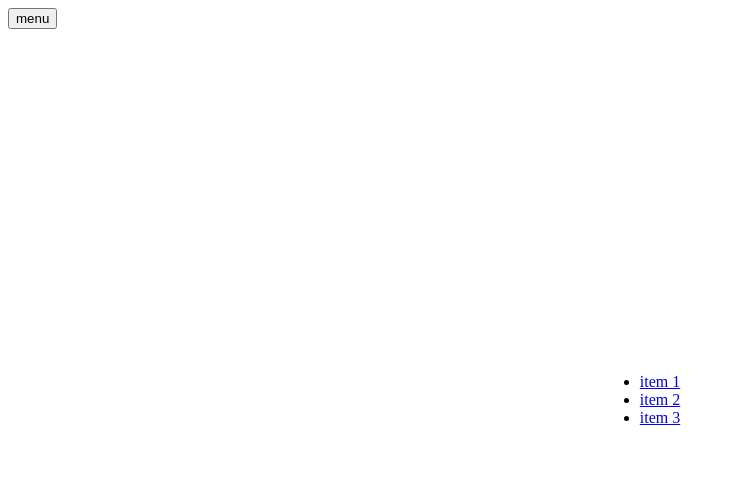
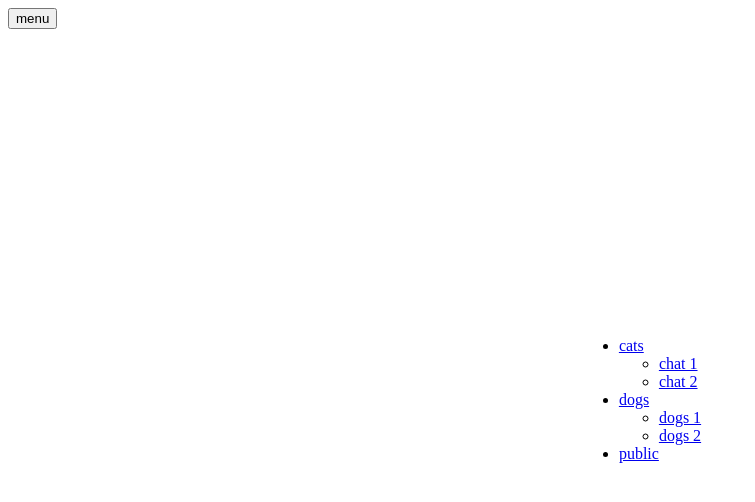
Before and after one commit to MMI-SAE-105/2022-r113-tp2-menu-alpinejs-Kiruake, a website: page index.html in a window 1280 px wide. Both pictures are taken after a click on the button "menu". Shown: the whole page, without its empty margins (0-755 px from the left). Drawn offline with nearby package versions, Linux system fonts and the light colour scheme.

Commit message:
differentes pages

```diff
--- a/index.html
+++ b/index.html
@@ -39,9 +39,17 @@
       <h1>Test de menu</h1>
       <nav id="mainNav" x-show="MenuIsOpen" x-transition.duration.800ms class="menu">
         <ul>
-          <li><a href="#">item 1</a></li>
-          <li><a href="#">item 2</a></li>
-          <li><a href="#">item 3</a></li>
+          <li><a href="cats/index.html">cats</a></li>
+          <ul>
+            <li><a href="cats/chat-1.html">chat 1</a></li>
+            <li><a href="cats/chat-2.html">chat 2</a></li>
+          </ul>
+          <li><a href="dogs/index.html">dogs</a></li>
+          <ul>
+            <li><a href="dogs/dog-1.html">dogs 1</a></li>
+            <li><a href="dogs/dog-2.html">dogs 2</a></li>
+          </ul>
+          <li><a href="public.html">public</a></li>
         </ul>
       </nav>
     </header>
```
Also changed, not shown: cats.html (added, +11 -0 lines), cats/index.html (added), dogs.html (added), dogs/index.html (added), public.html (added).
